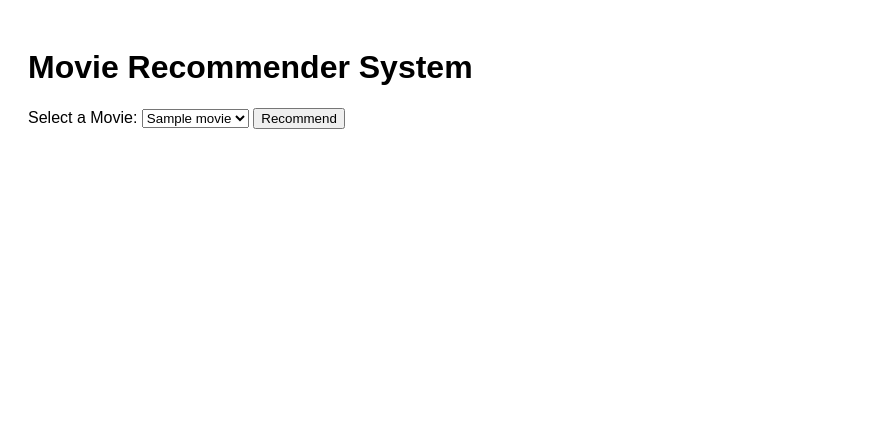
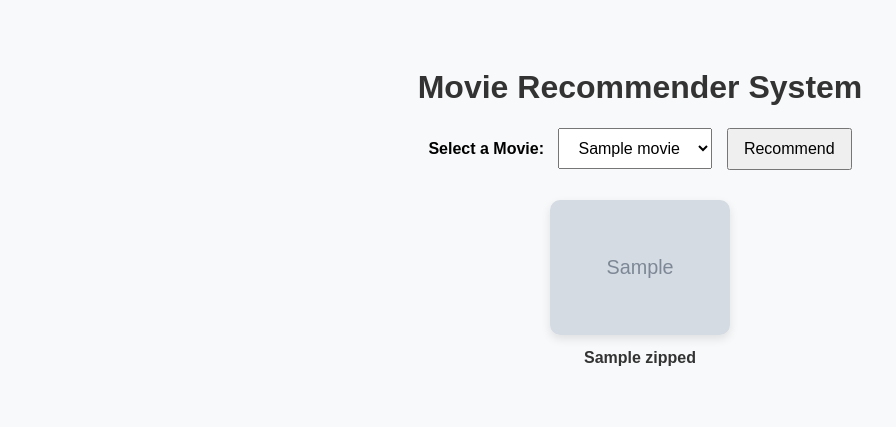
Before and after one commit to harshkarn09/Movies__recommender, a Flask app: template templates/index.html in a window 1280 px wide. Shown: the top 427 px of the page, without its empty margins (0-896 px from the left). Run offline with Flask 3, Linux system fonts and the light colour scheme; the template is opened without the code that fills it: most values are stand-ins (such as "Sample title", 1, 10 or a date in 2020); grey boxes marked "Sample" are stand-in pictures; parts of the project's set-up code (start-up, migrations or seed data) failed here and were passed over.

Commit message:
Update index.html

```diff
--- a/templates/index.html
+++ b/templates/index.html
@@ -1,18 +1,62 @@
 <!DOCTYPE html>
-<html>
+<html lang="en">
 <head>
+    <meta charset="UTF-8">
     <title>Movie Recommender System</title>
     <style>
-        body { font-family: Arial, sans-serif; padding: 20px; }
-        .poster-row { display: flex; gap: 15px; margin-top: 20px; }
-        .poster { text-align: center; width: 18%; }
-        .poster img { width: 100%; border-radius: 8px; }
+        body {
+            font-family: Arial, sans-serif;
+            padding: 40px;
+            background-color: #f8f9fa;
+        }
+
+        h1 {
+            text-align: center;
+            color: #333;
+        }
+
+        form {
+            text-align: center;
+            margin-bottom: 30px;
+        }
+
+        select, button {
+            padding: 10px 15px;
+            font-size: 16px;
+            margin-left: 10px;
+        }
+
+        .poster-row {
+            display: flex;
+            flex-wrap: wrap;
+            justify-content: center;
+            gap: 30px;
+        }
+
+        .poster {
+            width: 180px;
+            text-align: center;
+        }
+
+        .poster img {
+            width: 100%;
+            border-radius: 10px;
+            box-shadow: 0 4px 10px rgba(0,0,0,0.1);
+        }
+
+        .poster h4 {
+            margin-top: 10px;
+            font-size: 16px;
+            color: #333;
+        }
     </style>
 </head>
 <body>
+
     <h1>Movie Recommender System</h1>
+
     <form method="POST">
-        <label for="movie">Select a Movie:</label>
+        <label for="movie"><strong>Select a Movie:</strong></label>
         <select name="movie" id="movie">
             {% for movie in movies %}
                 <option value="{{ movie }}" {% if selected_movie == movie %}selected{% endif %}>{{ movie }}</option>
@@ -21,16 +65,16 @@
         <button type="submit">Recommend</button>
     </form>
 
-    {% if recommended %}
+    {% if zipped|length > 0 %}
         <div class="poster-row">
-          {% for name, poster in zipped %}
-
+            {% for name, poster in zipped %}
                 <div class="poster">
+                    <img src="{{ poster }}" alt="Poster for {{ name }}">
                     <h4>{{ name }}</h4>
-                    <img src="{{ poster }}" alt="Poster for {{ name }}">
                 </div>
             {% endfor %}
         </div>
     {% endif %}
+
 </body>
 </html>
```
